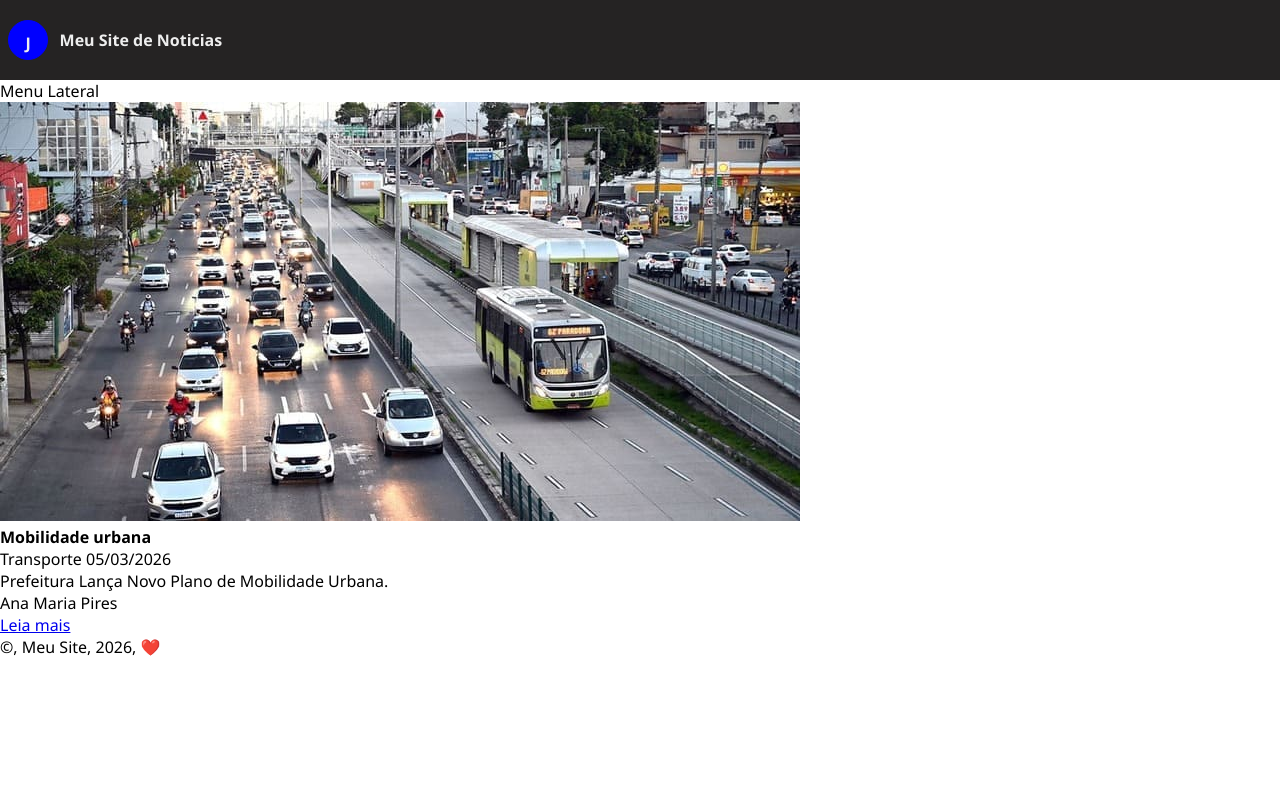
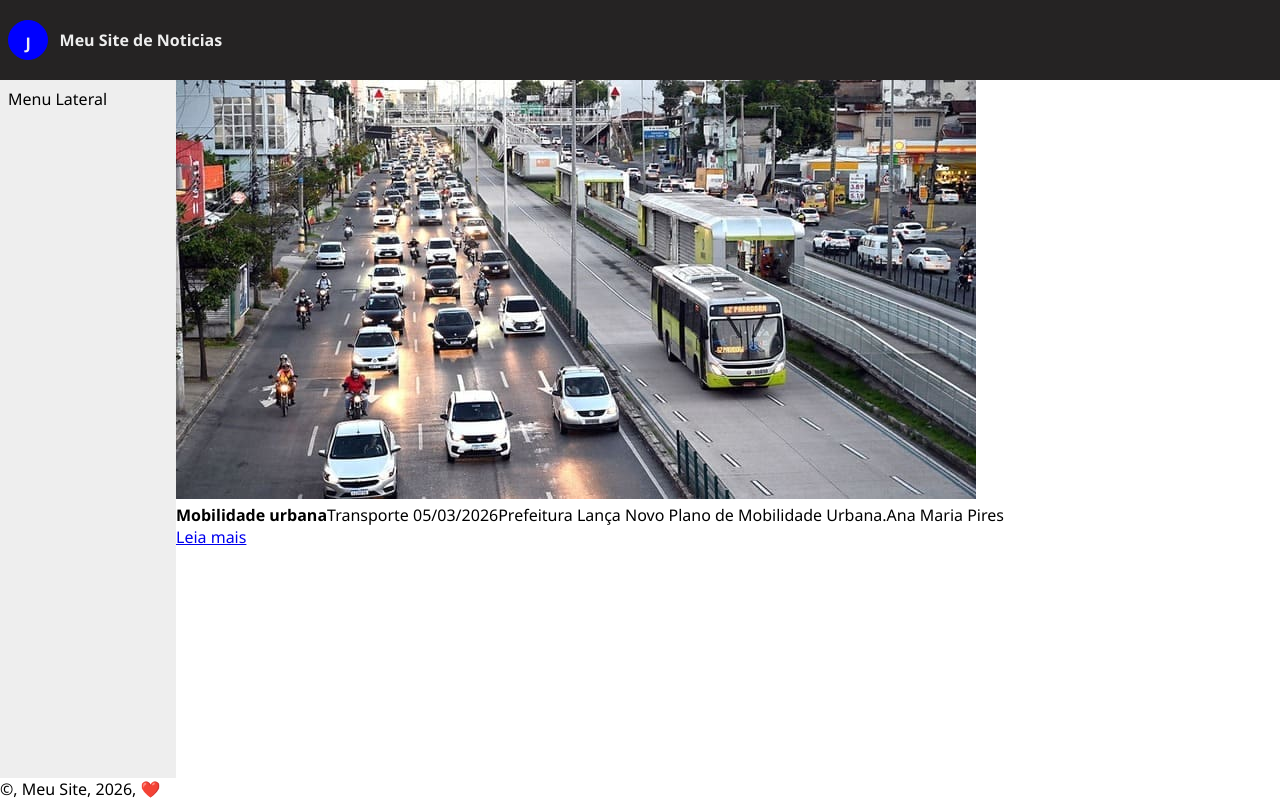
Before and after one commit to ojoaomc/01-dwfe, a plain HTML site: page index.html in a window 1280 px wide. Drawn offline with Linux system fonts and the light colour scheme; files that its build step writes are made by us from their sources; files whose address does not match are found by name.

Commit message:
Adicionando nav

```diff
--- a/assets/css/estilo.css
+++ b/assets/css/estilo.css
@@ -38,3 +38,15 @@ header {
     align-content: center;
     margin-right: .7rem;
 }
+
+section {
+    /* border: .1rem purple solid; */
+    display: flex;
+    flex: 1;
+}
+
+nav {
+    width: 10rem;
+    background-color: #eee;
+    padding: .5rem;
+}
```
